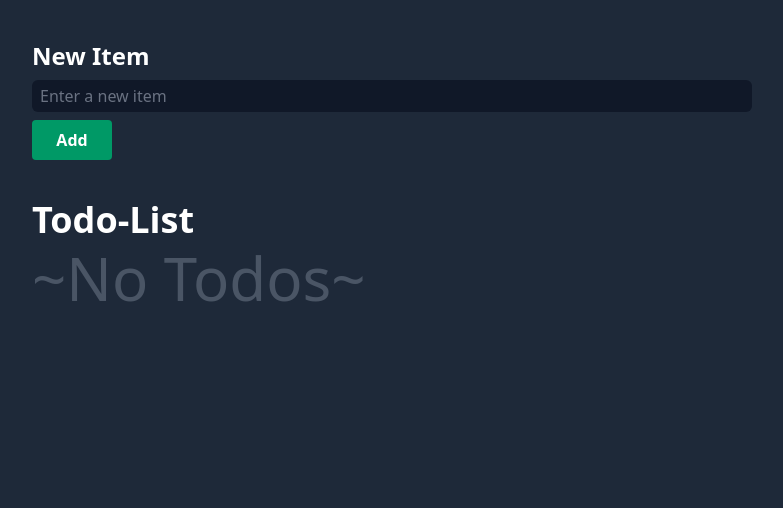
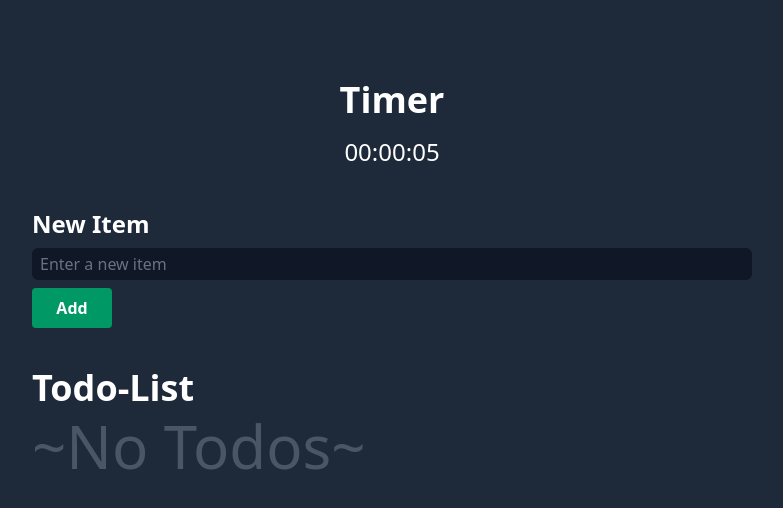
Before and after one commit to Rattanapatt/to-do-list, a React (Vite) app: page / in a window 1280 px wide. Shown: the top 508 px of the page, without its empty margins (248-1031 px from the left). Built offline with nearby package versions, Linux system fonts and the light colour scheme.

Commit message:
Add timer

```diff
--- /dev/null
+++ b/components/forms/Timer.jsx
@@ -0,0 +1,30 @@
+import React, { useEffect, useState } from "react";
+
+export const Timer = () => {
+  const [Time, setTime] = useState(0);
+
+  useEffect(() => {
+    const Timer = setInterval(() => {
+      setTime((prevTime) => prevTime + 1);
+    }, 1000);
+
+    return () => clearInterval(Timer);
+  }, []);
+
+  const formatTime = (tSec) => {
+    const hours = Math.floor(tSec / 3600);
+    const mins = Math.floor((tSec % 3600) / 60);
+    const seconds = Math.floor(tSec % 60);
+
+    const pad = (value) => value.toString().padStart(2, "0");
+
+    return `${pad(hours)}:${pad(mins)}:${pad(seconds)}`;
+  };
+
+  return (
+    <div className="flex flex-col items-center justify-center pt-20 bg-gray-800 text-white">
+      <h1 className="text-4xl font-bold">Timer</h1>
+      <p className="text-2xl mt-4">{formatTime(Time)}</p>
+    </div>
+  );
+};
--- a/src/App.jsx
+++ b/src/App.jsx
@@ -1,6 +1,7 @@
 import { useEffect, useState } from "react";
 import { NewTodoForm } from "../components/forms/NewTodoForm";
 import { TodoList } from "../components/forms/TodoList";
+import { Timer } from "../components/forms/Timer";
 
 export default function App() {
   const [todos, setTodos] = useState(() => {
@@ -43,6 +44,7 @@ export default function App() {
 
   return (
     <div className="w-200 mx-auto">
+      <Timer />
       <NewTodoForm onSubmit={addTodo} />
       <div className="m-10">
         <TodoList
```
